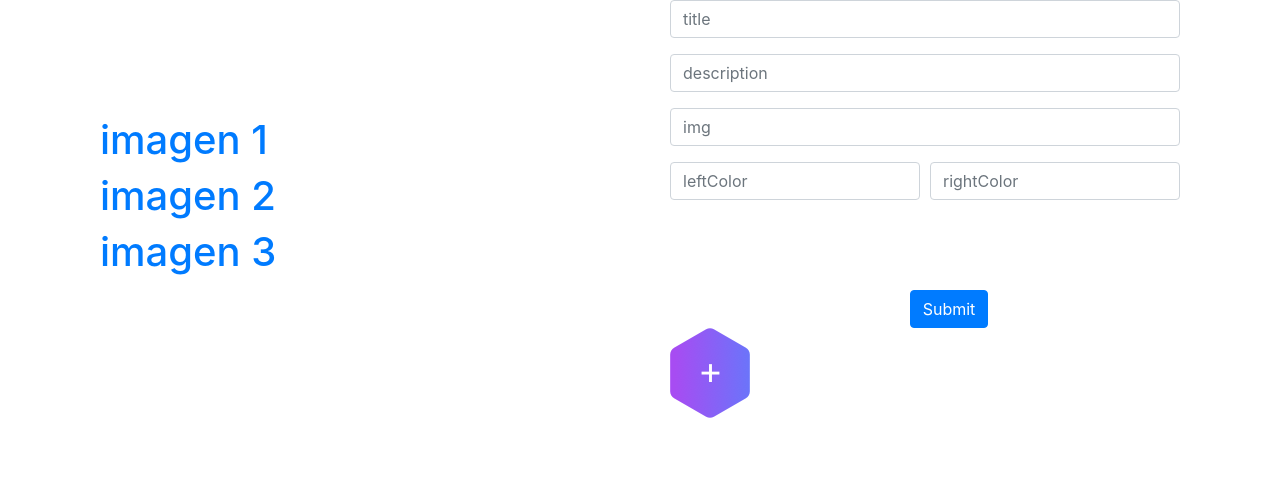
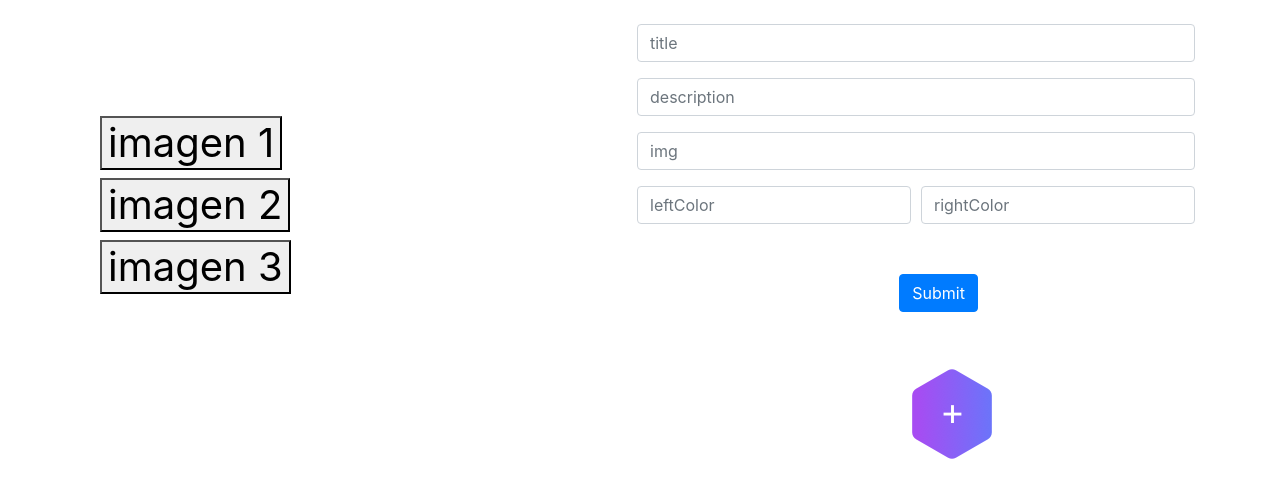
Before and after one commit to buhitoRamos/fitness, a React app: page /exercise/new in a window 1280 px wide. Built offline with nearby package versions, Linux system fonts and the light colour scheme.

Commit message:
mejorando el imgList para que sea controlador por el padre, la idea es capturar el value de los botones y ponerlos en los input

```diff
--- a/src/components/ExerciseForm.js
+++ b/src/components/ExerciseForm.js
@@ -1,8 +1,8 @@
 import React from "react"
 import BtnNavegation from '../components/BtnNavegation'
-import  "../components/styles/Btn.css"
+import "../components/styles/Btn.css"
 
-class ExerciseForm extends React.Component{
+class ExerciseForm extends React.Component {
 
 
 
@@ -12,19 +12,14 @@ class ExerciseForm extends React.Component{
         e.preventDefault()
         console.log(this.state)
     }
-
-
-
-
-
-    render(){
-        const  { onChange, form }=this.props
+    render() {
+        const { onChange, form } = this.props
         return (
             <div className="container">
-            <form
-                onSubmit={this.handleSubmit}
-            >
+                <form onSubmit={this.handleSubmit}
+                className="form">
                     <div className="form-group">
+                        <br></br>
                         <input
                             type="text"
                             className="form-control"
@@ -79,14 +74,14 @@ class ExerciseForm extends React.Component{
 
                     <button
                         type="submit"
-                    className="btn btn-primary"
-                >
-                    Submit
-                </button>
+                        className="btn-primary btn"
+                    >Submit</button>
+                    <div className="btn">
+                        <BtnNavegation
+                            url="/exercises" />
+                    </div>
 
-                <BtnNavegation
-                className="btn"
-                url="/exercises" />
+
 
 
 
--- a/src/components/ImgList.js
+++ b/src/components/ImgList.js
@@ -5,25 +5,24 @@ class ImgList extends React.Component {
         data: CardInfo
     }
 
+
+
     render() {
+        const { handleClick} = this.props
         return (
             <div className="container">
                 {
                     this.state.data.map(data => {
                         return (
-
                             <h1>
-                                <a href={data.img}>imagen {data.id}</a>
+                                <button value={data.img}
+                                onClick={handleClick}>imagen {data.id}</button>
                             </h1>
-
                         )
                     })
                 }
             </div>
-
         )
-
     }
-
 }
 export default ImgList
--- a/src/components/styles/Btn.css
+++ b/src/components/styles/Btn.css
@@ -1,6 +1,5 @@
 .btn{
-
-    margin-top: 90px;
+    margin-top: 50px;
     margin-left: 47%;
 
 }
--- a/src/pages/ExerciseNew.js
+++ b/src/pages/ExerciseNew.js
@@ -3,6 +3,7 @@ import "../components/ExerciseForm"
 import ExerciseForm from "../components/ExerciseForm"
 import Card from "../components/Card"
 import ImgList from "../components/ImgList"
+import CardInfo from '../components/CardInfo.json'
 
 class ExerciseNew extends React.Component {
 
@@ -19,7 +20,12 @@ class ExerciseNew extends React.Component {
             rightColor:"",
             leftColor:"",
             img:""
-        }
+        },
+    }
+
+    handleClick = e => {
+
+        console.log(e.target.value)
     }
 
 
@@ -38,14 +44,16 @@ class ExerciseNew extends React.Component {
             <div className="container">
                 <div className="row">
                     <div className="col-sm">
-                        <Card {...this.state.form} />
+                        <Card {...this.state.form}
+                        />
                         <div>
-                            <ImgList />
+                            <ImgList
+                            onClick={this.handleClick}
+                            />
                         </div>
                     </div>
-                    <div className="col-sm">
+                    <div>
                         <ExerciseForm
-                            className="col-sm"
                             onChange={this.handleChange}
                             form={this.state.form}
                         />
```
Also changed, not shown: src/pages/Exercises.js (+2 -5 lines). Lines whose indentation alone changed are shown as unchanged.
